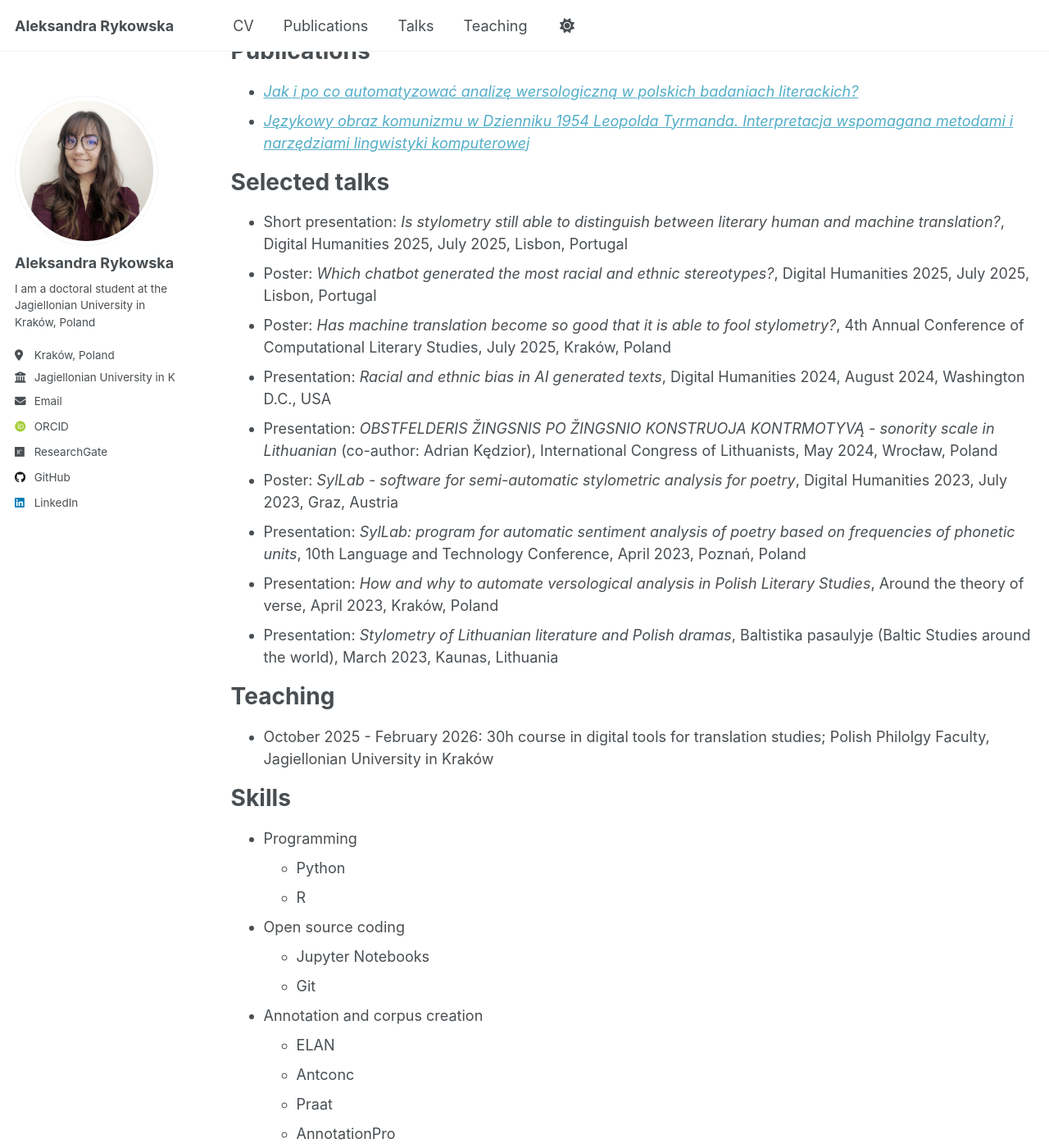
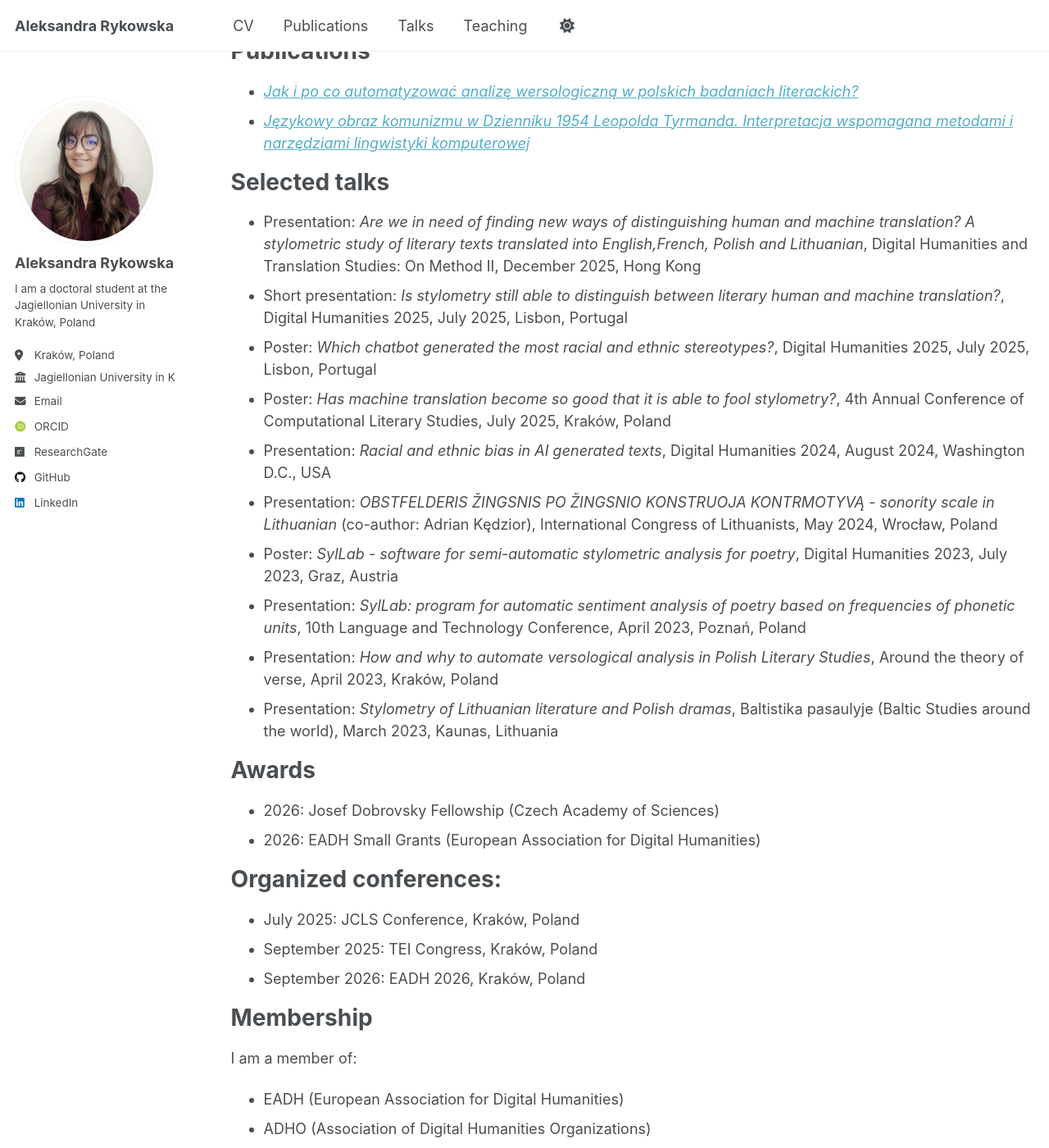
Before and after one commit to aleksandra2812/aleksandra2812.github.io, a Jekyll site: the page built from _pages/cv.md, in a window 1280 px wide and 1400 px high, scrolled down 1144 px. Shown: the whole window at 82% size. Built offline with Jekyll 4.4.1, drawn with Linux system fonts in a browser that asks for light colours; some web fonts are replaced; a script that is not in the unit is left out.

Commit message:
Add new cv

```diff
--- a/_pages/cv.md
+++ b/_pages/cv.md
@@ -47,6 +47,7 @@ Publications
 Selected talks
 ======
 
+* Presentation: _Are we in need of finding new ways of distinguishing human and machine translation? A stylometric study of literary texts translated into English,French, Polish and Lithuanian_, Digital Humanities and Translation Studies: On Method II, December 2025, Hong Kong
 * Short presentation: _Is stylometry still able to distinguish between literary human and machine translation?_, Digital Humanities 2025, July 2025, Lisbon, Portugal
 * Poster: _Which chatbot generated the most racial and ethnic stereotypes?_, Digital Humanities 2025, July 2025, Lisbon, Portugal
 * Poster: _Has machine translation become so good that it is able to fool stylometry?_, 4th Annual Conference of Computational Literary Studies, July 2025, Kraków, Poland
@@ -56,6 +57,23 @@ Selected talks
 * Presentation: _SylLab: program for automatic sentiment analysis of poetry based on frequencies of phonetic units_, 10th Language and Technology Conference, April 2023, Poznań, Poland
 * Presentation: _How and why to automate versological analysis in Polish Literary Studies_, Around the theory of verse, April 2023, Kraków, Poland
 * Presentation: _Stylometry of Lithuanian literature and Polish dramas_, Baltistika pasaulyje (Baltic Studies around the world), March 2023, Kaunas, Lithuania
+
+Awards
+======
+* 2026: Josef Dobrovsky Fellowship (Czech Academy of Sciences)
+* 2026: EADH Small Grants (European Association for Digital Humanities)
+
+Organized conferences:
+=====
+* July 2025: JCLS Conference, Kraków, Poland
+* September 2025: TEI Congress, Kraków, Poland
+* September 2026: EADH 2026, Kraków, Poland
+
+Membership
+======
+I am a member of:
+* EADH (European Association for Digital Humanities)
+* ADHO (Association of Digital Humanities Organizations)
 
 Teaching
 ======
```
Also changed, not shown: _teaching/2025-winter-teaching-1.md (+1 -1 lines).
